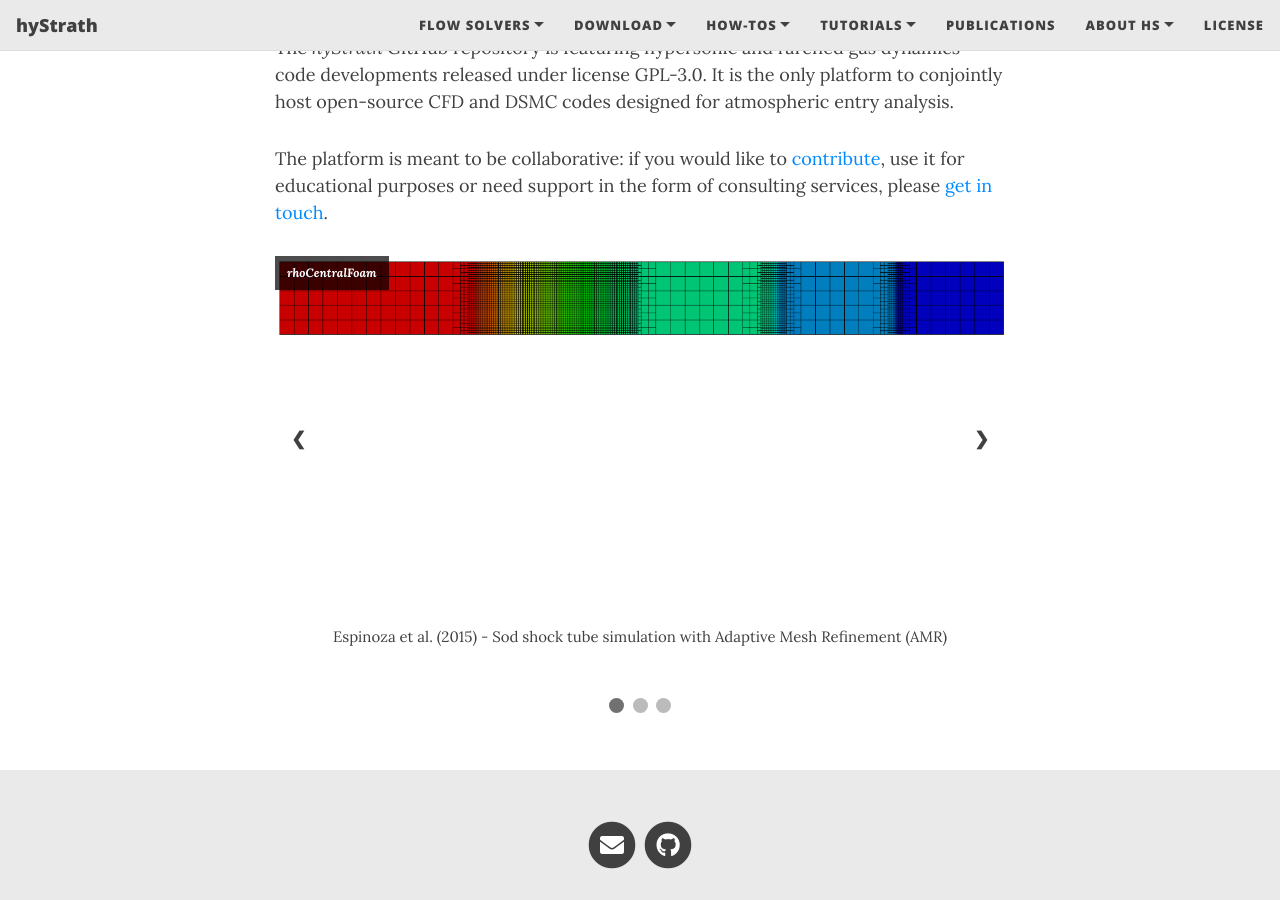
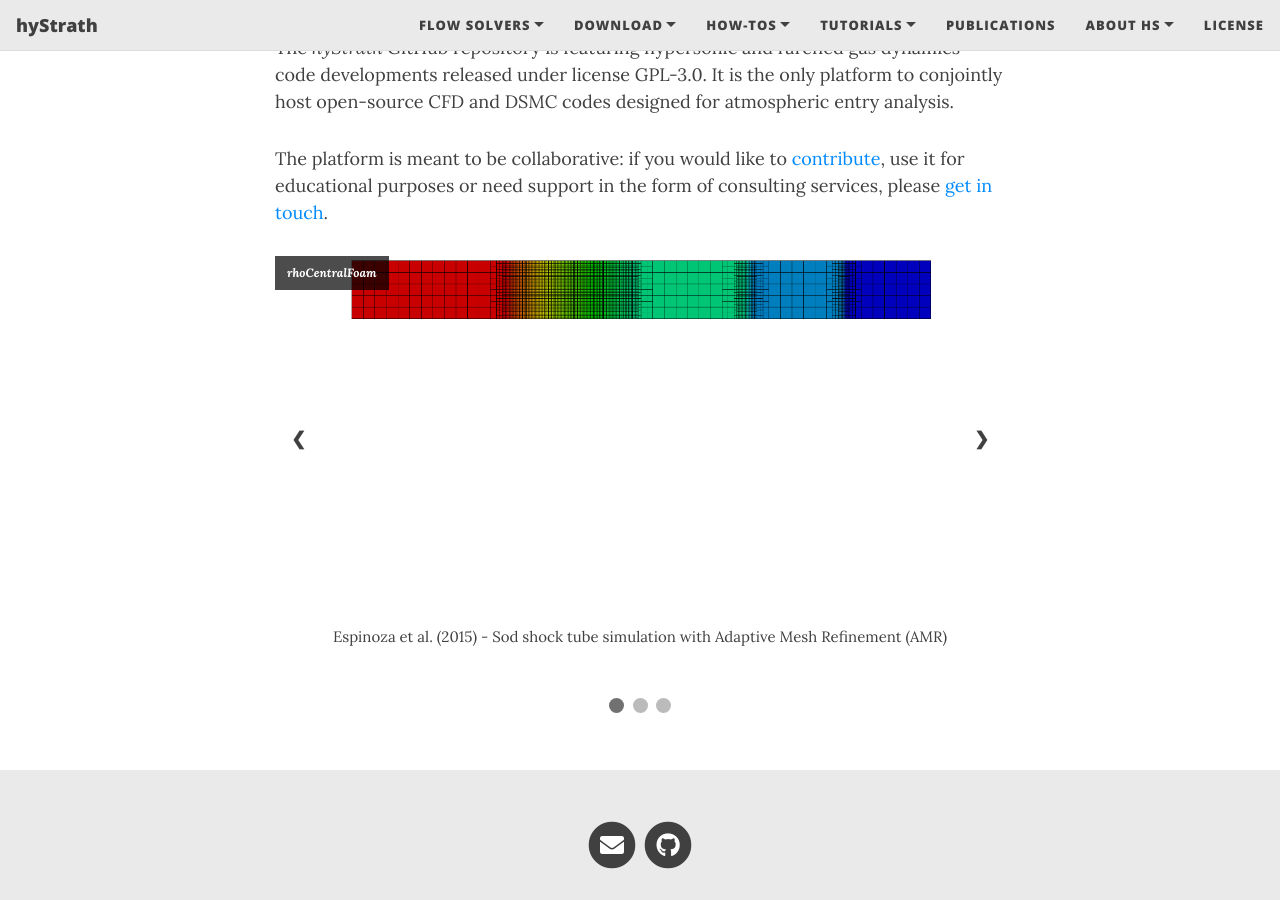
Before and after one commit to hystrath/hystrath.github.io, a Jekyll site: the page built from test2.md, in a window 1280 px wide and 900 px high, scrolled down 414 px. Built offline with Jekyll 4.4.1, drawn with Linux system fonts in a browser that asks for light colours; nearby versions of some CDN libraries.

Commit message:
Editing pages

```diff
--- a/test2.md
+++ b/test2.md
@@ -22,19 +22,19 @@ The platform is meant to be collaborative: if you would like to <a href="https:/
   <!-- Full-width images with number and caption text -->
   <div class="mySlides">
     <div class="solvernametext">rhoCentralFoam</div>
-    <img src="/docs/img/gallery/Espinoza15-SodShockTube.png" style="width:100%">
+    <img src="/docs/img/gallery/Espinoza15-SodShockTube.png" style="width:80%">
     <div class="text">Espinoza et al. (2015) - Sod shock tube simulation with Adaptive Mesh Refinement (AMR)</div>
   </div>
 
   <div class="mySlides">
     <div class="solvernametext">pdFoam</div>
-    <img src="/docs/img/gallery/Capon17-TempContours.png" style="height:300px">
+    <img src="/docs/img/gallery/Capon17-TempContours.png" style="height:350px">
     <div class="text">Capon et al. (2017) - Mach 10 flow of Argon around a 2-D cylinder</div>
   </div>
 
   <div class="mySlides">
     <div class="solvernametext">pdFoam</div>
-    <img src="/docs/img/gallery/Capon17-PotentialEnergyContours.png" style="height:300px">
+    <img src="/docs/img/gallery/Capon17-PotentialEnergyContours.png" style="height:350px">
     <div class="text">Capon et al. (2017) - Ion Orbital Motion Structures in LEO</div>
   </div>
 
```
